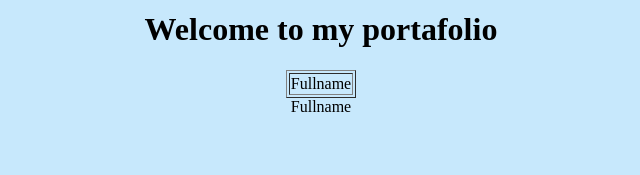
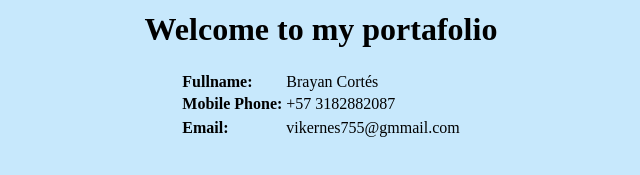
Before and after one commit to vikernes755/vikernes755.github.io, a plain HTML site: page index.html in a window 1280 px wide. Shown: the part 277-452 px from the top of the page, without its empty margins (319-959 px from the left). Drawn offline with Linux system fonts and the light colour scheme.

Commit message:
add personal data

```diff
--- a/index.html
+++ b/index.html
@@ -12,15 +12,22 @@
         <img src="images/profile.png" width="25%"><br>
         <h1>Welcome to my portafolio</h1>
 
-        <table border="1">
-            <td><label>Fullname</label></td>
+        <table border="0">
+            <tr>
+             <td><label><b>Fullname:</b></label></td>
+             <td>Brayan Cortés</td>
+            </tr>
 
+            <tr>
+             <td><label><b>Mobile Phone: </b></label></td>
+             <td>+57 3182882087</td>
+             <tr>
 
-
+             </tr>
+             <td><label><b>Email: </b></label></td>
+             <td>vikernes755@gmmail.com</td>
+            </tr>
         </table>
-
-        <label>Fullname</label>
-
     </center>
 </body>
 </html>
```
